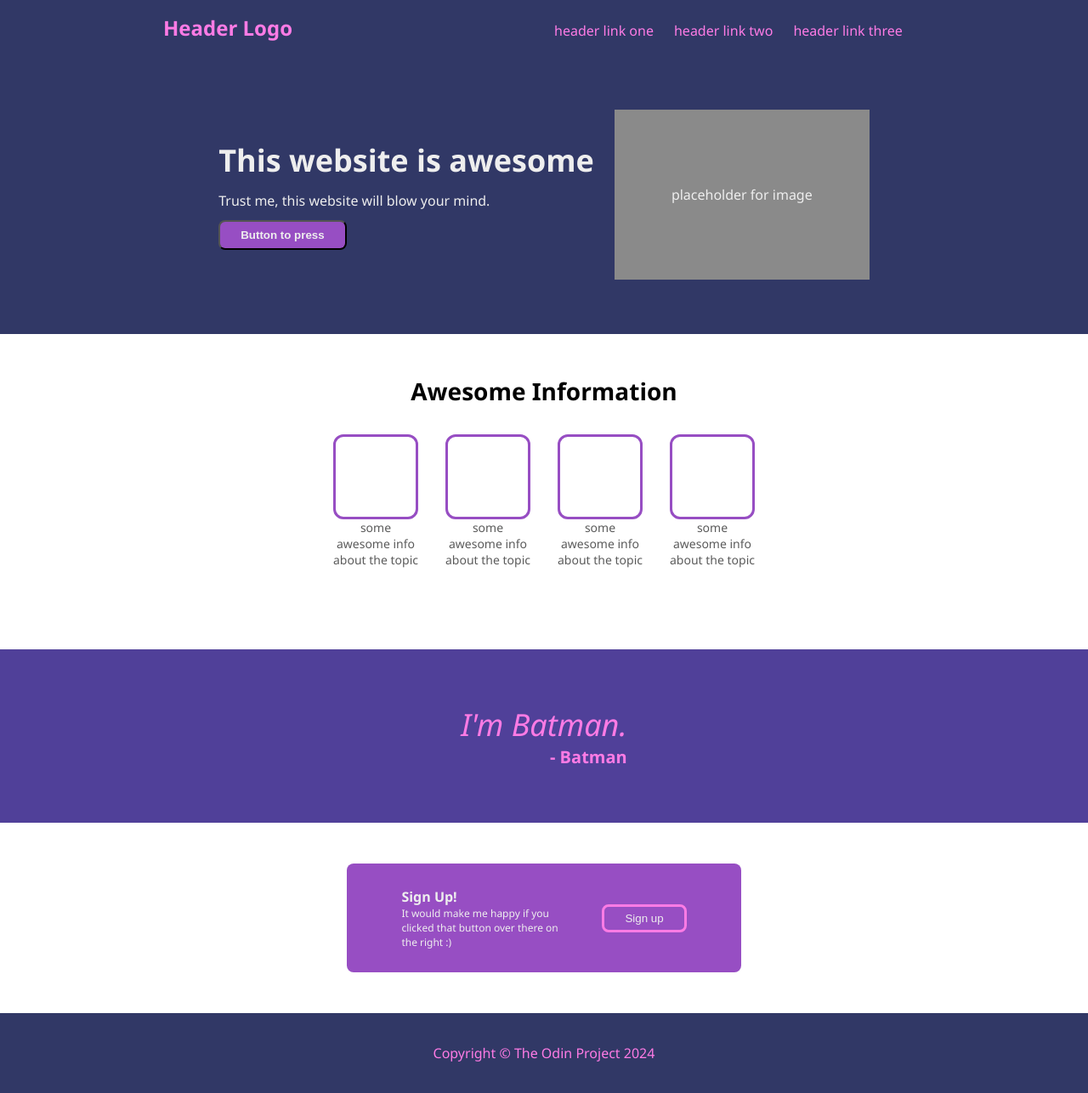
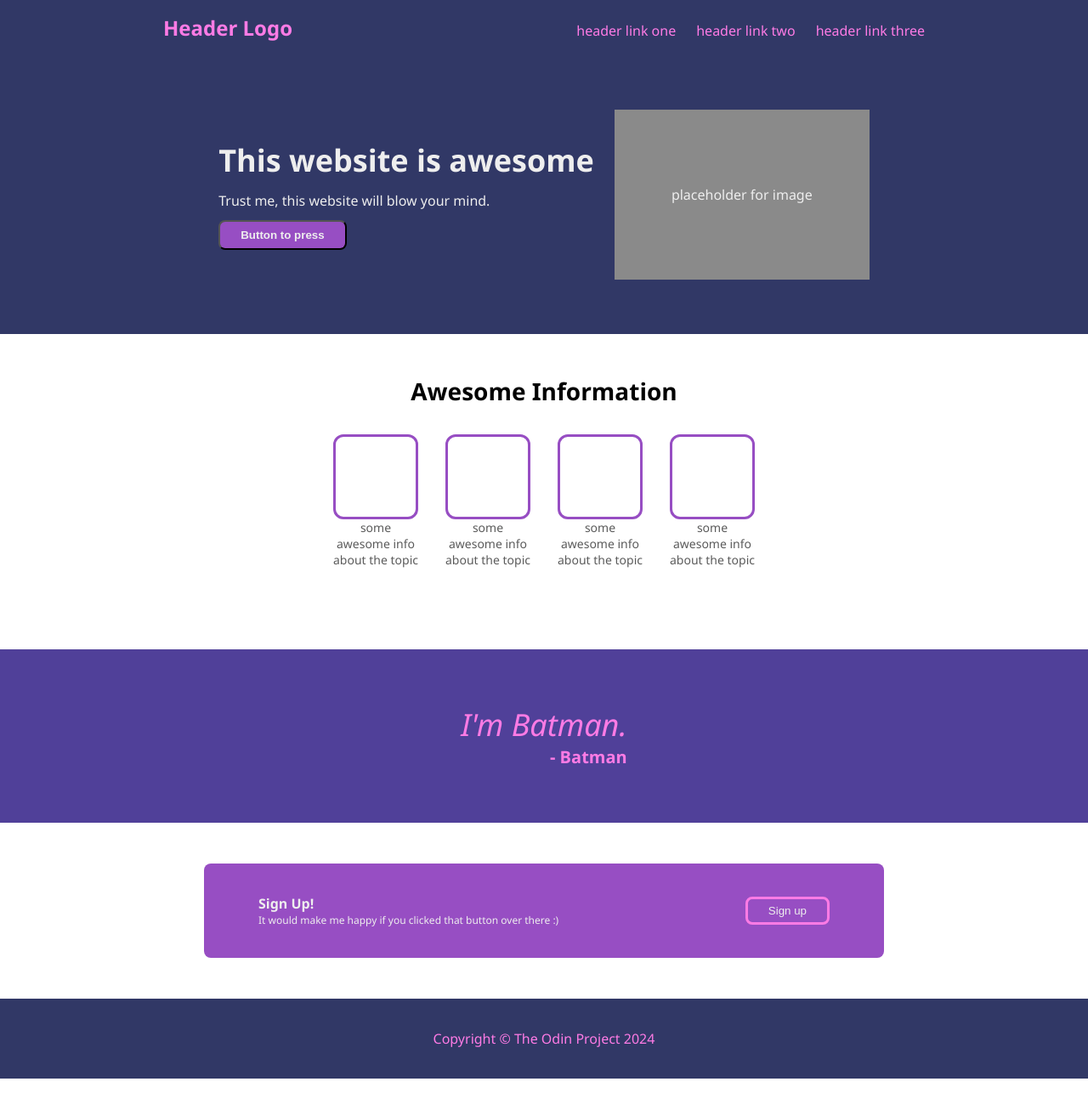
Before and after one commit to rlom721/landing-page, a plain HTML site: page index.html in a window 1280 px wide. Shown: the whole page at 85% size. Drawn offline with Linux system fonts and the light colour scheme.

Commit message:
Fix alignment and wrap behavior on sign-up box
Sign up box no longer overflows content and text is presentable when
zoomed.

Further refactoring to use more semantic HTML elements.

```diff
--- a/index.html
+++ b/index.html
@@ -7,7 +7,7 @@
     <link rel="stylesheet" href="styles.css">
 </head>
 <body>
-    <div id="header">
+    <header>
         <div id="navbar">
             <div class="logo">
                 Header Logo
@@ -18,8 +18,7 @@
                 <li><a href="#">header link three</a></li>
             </ul>
         </div>
-
-    </div>
+    </header>
 
     <div id="content">
         <div class="hero">
@@ -63,18 +62,20 @@
         </div>
 
         <div class="sign-up">
-            <div class="left">
-                <h4>Sign Up!</h4>
-                <p>It would make me happy if you clicked that button over there on the right :)</p>
-            </div>
-            <div class="right">
-                <button>Sign up</button>
+            <div class="sign-up-box">
+                <div class="left">
+                    <h4>Sign Up!</h4>
+                    <p>It would make me happy if you clicked that button over there :)</p>
+                </div>
+                <div class="right">
+                    <button>Sign up</button>
+                </div>
             </div>
         </div>
     </div>
 
-    <div id="footer">
+    <footer>
         Copyright &COPY; The Odin Project 2024
-    </div>
+    </footer>
 </body>
 </html>
--- a/styles.css
+++ b/styles.css
@@ -20,23 +20,21 @@
 
 body {
     font-family: 'Segoe UI', Tahoma, Geneva, Verdana, sans-serif;
+    min-height: 100vh;
     display: flex;
     flex-direction: column;
-    min-height: 100vh;
 }
 
 /* --- Header & Footer Section --- */
 
-#header,
-#footer {
+header,
+footer {
     background: #313866;
     color: #FE7BE5;
     padding: 16px 192px;
     display: flex;
     justify-content: center;
     align-items: center;
-    white-space: nowrap;
-
 }
 
 /* --- Navbar Section --- */
@@ -54,23 +52,20 @@ body {
     font-size: 24px;
     font-weight: 800;
     flex: 1;
-
-    /* flex-shrink: 0; */
 }
 
 .links {
+    flex: 1;
     display: flex;
+    justify-content: end;
     gap: 24px;
-    flex: 1;
-    /* flex-shrink: 0; */
-
 }
 
-ul {
+#navbar ul {
     list-style-type: none;
 }
 
-a {
+#navbar a {
     text-decoration: none;
     color: #FE7BE5;
     font-size: 16px;
@@ -78,25 +73,25 @@ a {
 
 /* --- Footer Section --- */
 
-#footer {
+footer {
+    white-space: nowrap;
     padding: 36px 192px;
 }
 
 /* --- Content Sections Below --- */
 
 #content {
-    display: flex;
-    flex-direction: column;
     /* setting flex grows items proportionally w/ zoom out
        also makes footer stick to page bottom */
     flex: 1;
+    display: flex;
+    flex-direction: column;
 }
 
 .hero,
 .information,
-.quote,
-.sign-up {
-    flex: 1;
+.quote {
+    flex: 2;
 }
 
 /* --- Hero Section  --- */
@@ -129,27 +124,28 @@ a {
     background: #8a8a8a;
     width: 300px;
     height: 200px;
+    flex-shrink: 1;
     display: flex;
     justify-content: center;
     align-items: center;
-    flex-shrink: 1;
 }
 
 /* --- Information Section --- */
 
 .information {
+    margin-bottom: 48px;
+    padding: 48px 192px;
     display: flex;
+    flex-direction: column;
     justify-content: center;
     align-items: center;
-    flex-direction: column;
-    margin-bottom: 48px;
-    padding: 48px 192px;
     gap: 32px;
 }
 
 .information .title {
     font-size: 28px;
     font-weight: 700;
+    text-align: center;
 }
 
 .info-cards {
@@ -160,11 +156,11 @@ a {
 }
 
 .info {
+    font-size: 14px;
+    color: #5b5b5b;
     max-width: 100px;
     text-align: center;
     flex: 1;
-    font-size: 14px;
-    color: #5b5b5b;
 }
 
 .info-img {
@@ -200,19 +196,32 @@ a {
 /* --- Sign Up Section --- */
 
 .sign-up {
+    flex: 1;
+    padding: 48px 192px;
+    display: flex;
+    justify-content: center;
+    align-items: center;
+}
+
+.sign-up-box {
+    flex: 1;
     background: #974EC3;
     color: #eee;
+    max-width: 800px;
     border-radius: 8px;
-    margin: 48px 192px;
     padding: 36px 64px;
-    max-height: 128px;
-    /* width: 400px; */
-    /* align-self keeps box from growing */
-    align-self: center;
     display: flex;
     justify-content: space-between;
     align-items: center;
-    gap: 36px;
+    gap: 32px;
+}
+
+.sign-up .left {
+    min-width: 100px;
+}
+
+.sign-up p {
+    font-size: 12px;
 }
 
 .sign-up button {
@@ -221,15 +230,5 @@ a {
     border: 3px solid #FE7BE5;
     border-radius: 8px;
     padding: 6px 24px;
-    align-self: center;
-    justify-self: center;
+    white-space: nowrap;
 }
-
-.sign-up .left {
-    width: 200px;
-    flex-shrink: 0;
-}
-
-.sign-up p {
-    font-size: 12px;
-}
```
